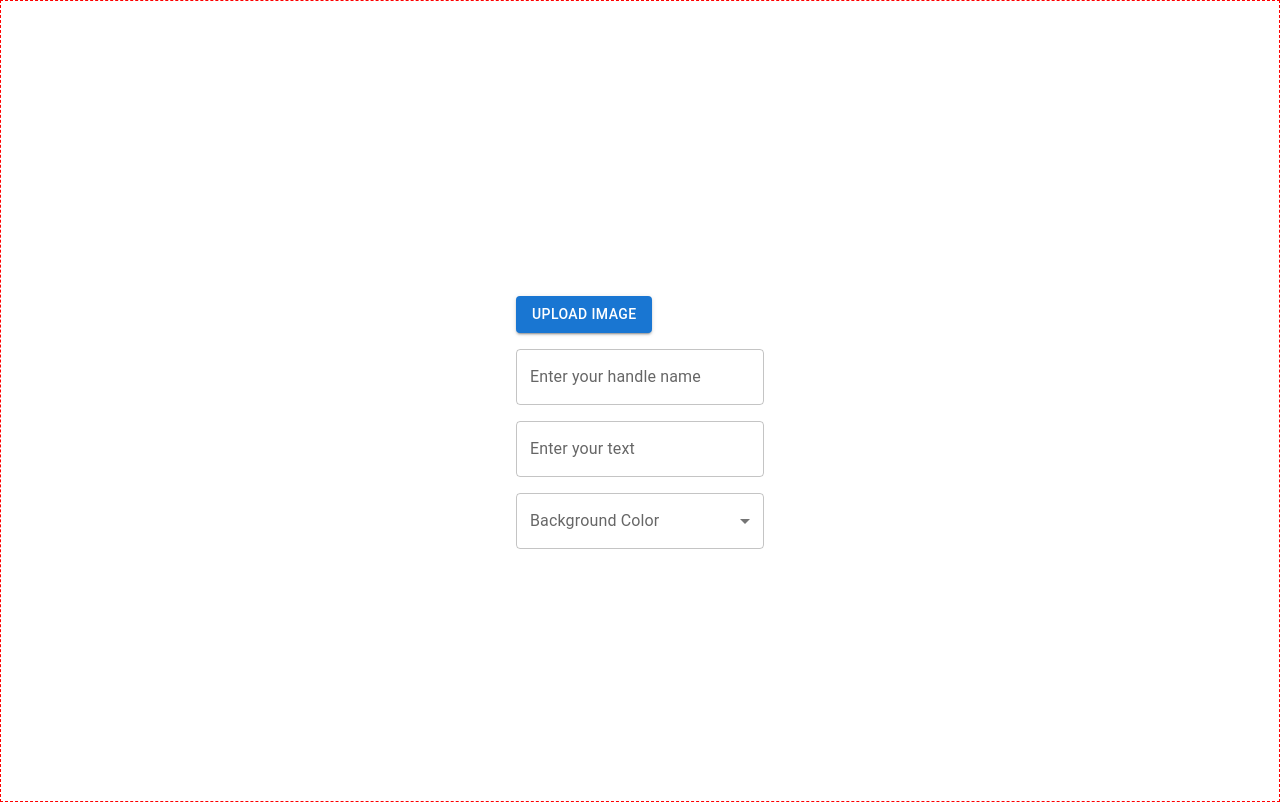
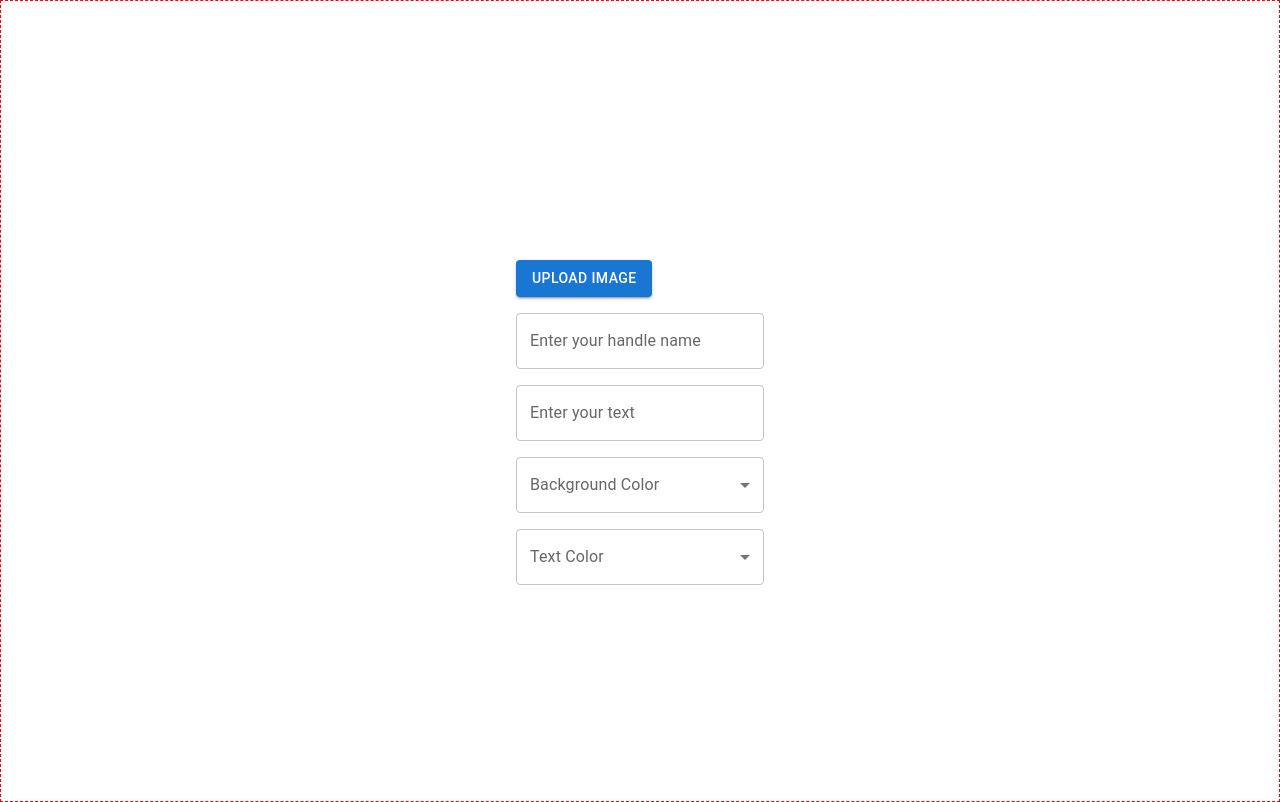
Before and after one commit to DouglasVDM/carousel-generator, a React (Create React App) app: page / in a window 1280 px wide. Built offline with nearby package versions, Linux system fonts and the light colour scheme.

Commit message:
Added text color change

```diff
--- a/src/components/FileUpload.js
+++ b/src/components/FileUpload.js
@@ -17,15 +17,21 @@ const FileUpload = () => {
   const [handleName, setHandleName] = useState("");
   const [text, setText] = useState("");
   const [backgroundColor, setBackgroundColor] = useState("");
+  const [textColor, setTextColor] = useState("");
 
   const colors = [
-    { id: 1, name: "paleturquoise", hex: "#AFEEEE" },
-    { id: 2, name: "turquoise", hex: "#40E0D0" },
-    { id: 3, name: "aqua", hex: "#00ffff" },
+    { id: 1, name: "red", hex: "#FF0000" },
+    { id: 2, name: "green", hex: "#008000" },
+    { id: 3, name: "orange", hex: "#FFA500" },
+    { id: 4, name: "white", hex: "#FFFFFF" },
   ];
 
   const handleBackgroundColorChange = (event) => {
     setBackgroundColor(event.target.value);
+  };
+
+  const handleTextColorChange = (event) => {
+    setTextColor(event.target.value);
   };
 
   const handleTextChange = (event) => {
@@ -53,7 +59,10 @@ const FileUpload = () => {
     if (backgroundColor) {
       document.body.style.backgroundColor = backgroundColor;
     }
-  }, [selectedImage, backgroundColor]);
+    if (textColor) {
+      document.body.style.color = textColor;
+    }
+  }, [selectedImage, backgroundColor, textColor]);
 
   return (
     <Stack>
@@ -123,10 +132,30 @@ const FileUpload = () => {
               label="Background Color"
               onChange={handleBackgroundColorChange}
             >
-              {colors.map((color) => {
+              {colors.map((bgColor) => {
                 return (
-                  <MenuItem key={color.id} value={color.hex}>
-                    {color.name}
+                  <MenuItem key={bgColor.id} value={bgColor.hex}>
+                    {bgColor.name}
+                  </MenuItem>
+                );
+              })}
+            </Select>
+          </FormControl>
+        </Box>
+        <Box mt={2}>
+          <FormControl fullWidth>
+            <InputLabel id="text-color-select-label">Text Color</InputLabel>
+            <Select
+              labelId="text-color-select-label"
+              id="text-color-select"
+              value={textColor}
+              label="Text Color"
+              onChange={handleTextColorChange}
+            >
+              {colors.map((textColor) => {
+                return (
+                  <MenuItem key={textColor.id} value={textColor.hex}>
+                    {textColor.name}
                   </MenuItem>
                 );
               })}
```
